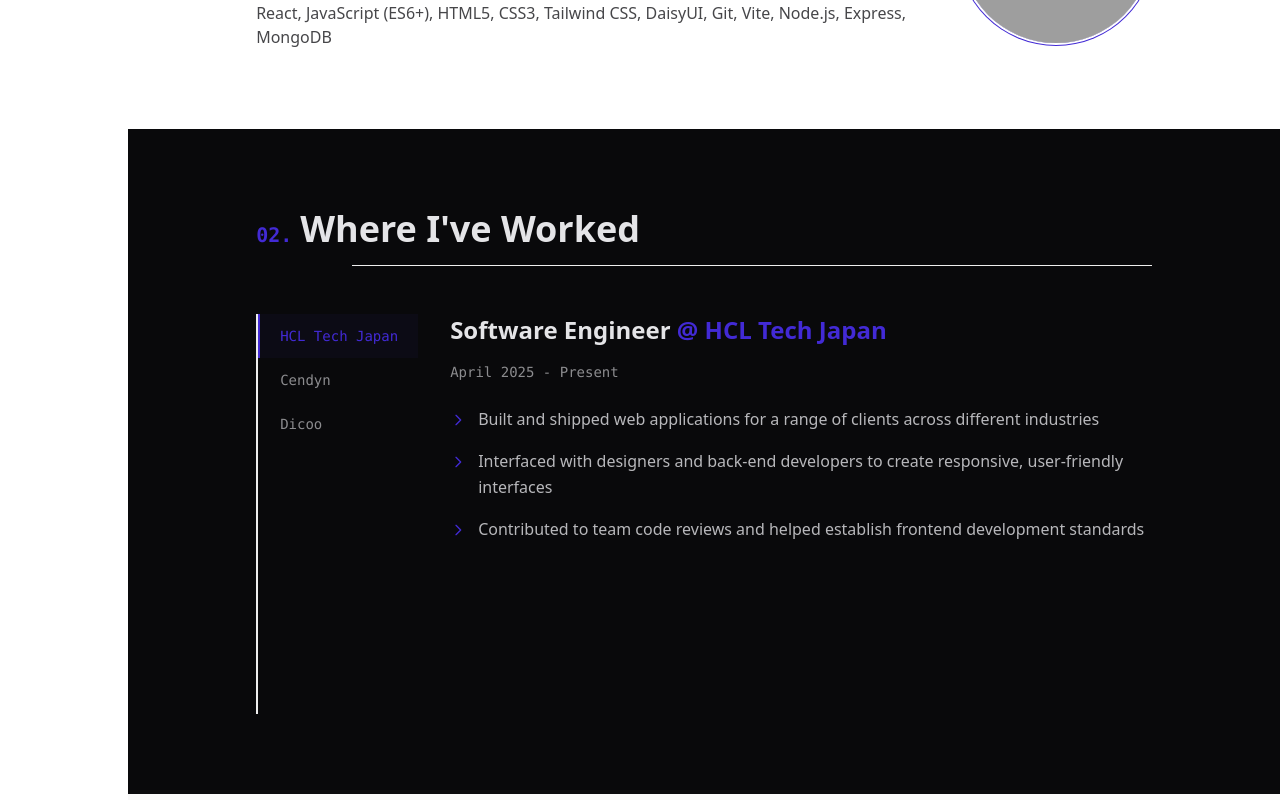
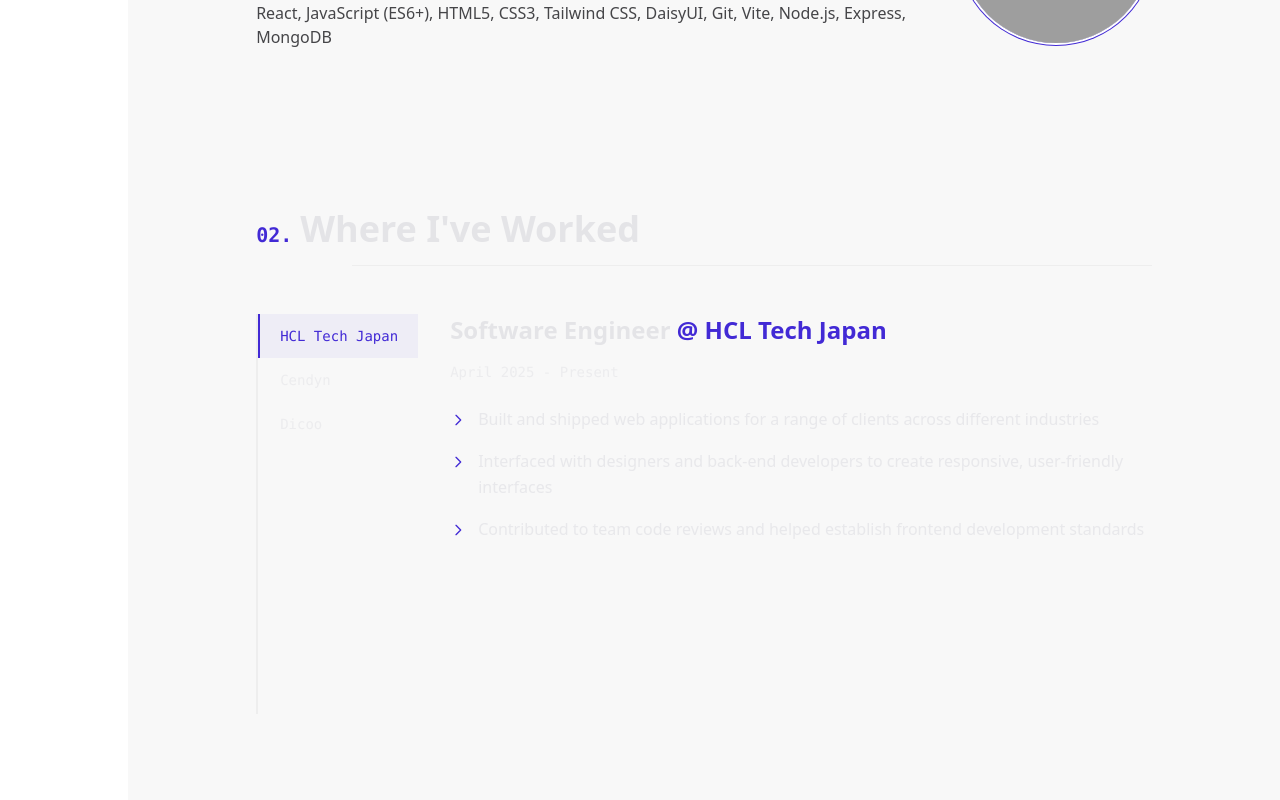
Before and after one commit to Kenta-Asakura/portfolio-v2, a React (Vite) app: page / in a window 1280 px wide. Shown: the part 1140-1940 px from the top of the page. Built offline with nearby package versions, Linux system fonts and the light colour scheme; grey boxes are pictures that could not be loaded.

Commit message:
Bg color changes to all Section components to have more modern feel

```diff
--- a/src/components/Sections/About.jsx
+++ b/src/components/Sections/About.jsx
@@ -2,7 +2,7 @@ import SectionHeader from "../ui/SectionHeader";
 
 function About() {
   return (
-    <section id="about" className="py-20 bg-base-100">
+    <section id="about" className="py-20 bg-base-200">
       <div className="container mx-auto px-4">
         <div className="max-w-4xl mx-auto">
            <SectionHeader
--- a/src/components/Sections/Experience.jsx
+++ b/src/components/Sections/Experience.jsx
@@ -45,7 +45,7 @@ function Experience() {
   const currentJob = experienceData.find(job => job.id === activeTab);
 
   return (
-    <section id="experience" className="py-20 bg-neutral">
+    <section id="experience" className="py-20 bg-base-200">
       <div className="container mx-auto px-4">
         <SectionHeader
           headerNumber="02."
```
